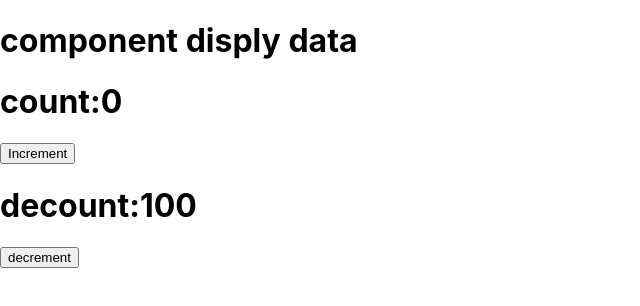
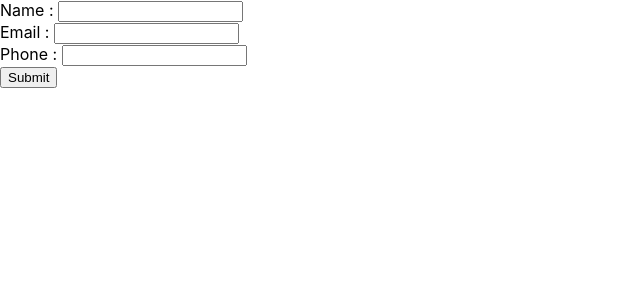
Before and after one commit to bhargava1993/react_06-26, a React (Create React App) app in the folder my-app/: page / in a window 1280 px wide. Shown: the top 306 px of the page, without its empty margins (0-640 px from the left). Built offline with nearby package versions, Linux system fonts and the light colour scheme.

Commit message:
sample form

```diff
--- a/my-app/src/App.js
+++ b/my-app/src/App.js
@@ -13,17 +13,26 @@ import FallBackPage from './components/FallBackPage';
 import ProductList from './LiftingStateUP/ProductList';
 import CartSummary from './LiftingStateUP/CartSummary';
 import LifeCycleHooks from './LiftingStateUP/LifeCycleHooks';
+import Timer from './LiftingStateUP/Timer';
+import SignUpForm from './components/froms/SignUpForm';
 
 function App() {
   const [cartCount, setCartCount] = useState(0);
   // console.log("cartCount----",cartCount)
+  const [show, setShow] = useState(true);
 
-  return(
+  return (
     <>
-    <LifeCycleHooks />
-    {/* <ProductList setCartCount={setCartCount}/>
+    <SignUpForm />
+      {/* <button onClick={() => setShow(!show)}>
+        {show ? "Hide Timer" : "Show Timer"}
+        {show && <Timer />}
+      </button> */}
+
+      {/* <LifeCycleHooks /> */}
+      {/* <ProductList setCartCount={setCartCount}/>
     <CartSummary cartCount={cartCount} /> */}
-     </>
+    </>
   )
 
 
--- /dev/null
+++ b/my-app/src/LiftingStateUP/Timer.js
@@ -0,0 +1,26 @@
+import { useEffect, useState } from "react";
+
+function Timer(){
+    let [time, SetTime]=useState(new Date());
+
+    useEffect(()=>{
+        const interval = setInterval(()=>{
+            console.log("Timer is running...")
+            SetTime(new Date());
+        },1000)
+
+        //clean function
+        return ()=>{
+            clearInterval(interval);
+            console.log("Timer Stopped...")
+        }
+    },[])
+
+    return (
+    <div>
+        <h2>Current Time</h2>
+        <h1>{time.toLocaleTimeString()}</h1>
+        </div>)
+}
+
+export default Timer;
--- /dev/null
+++ b/my-app/src/components/froms/SignUpForm.js
@@ -0,0 +1,55 @@
+import { useState } from "react";
+
+function SignUpForm() {
+    const [name, setName] = useState("");
+    const [email, setEmail] = useState("");
+    const [phone, setPhone] = useState("");
+    const [perror,setPerror] = useState("");
+    function handleSubmit(e) {
+        e.preventDefault();
+        console.log("name---", name)
+        console.log("email---", email)
+
+        // if(!/^\d{10}$/.test(phone)){
+        //     alert("enter numbers only")
+        //     return;
+        // }
+
+        // /^\d{10}$/.test
+        // /^\d{0,10}
+        let obj = { name: name, email: email }
+        if(/^\d{0,10}$/.test(phone)){
+            setPerror("")
+            console.log("regex---",phone);
+            obj["phone"]=phone;
+        }else{
+            setPerror("please enter valid phone number")
+        }
+
+
+
+        console.log("obj",obj);
+    }
+
+    return (
+        <form onSubmit={handleSubmit}>
+            <label>Name : </label>
+            <input value={name} onChange={(e) => setName(e.target.value)} />
+            <br></br>
+            <label>Email : </label>
+            <input value={email} onChange={(e) => setEmail(e.target.value)} />
+            <br></br>
+            <label>Phone : </label>
+            <input value={phone} onChange={(e) => {
+                console.log("e.target.value----",e.target.value);
+                setPhone(e.target.value)
+            }} />
+            {perror ? <span style={{color:"red"}}>{perror}</span> :""}
+            <br></br>
+            <button type="submit"> Submit</button>
+        </form>
+    )
+
+}
+
+export default SignUpForm;
```
Also changed, not shown: my-app/src/LiftingStateUP/LifeCycleHooks.js (line endings or trailing spaces).
